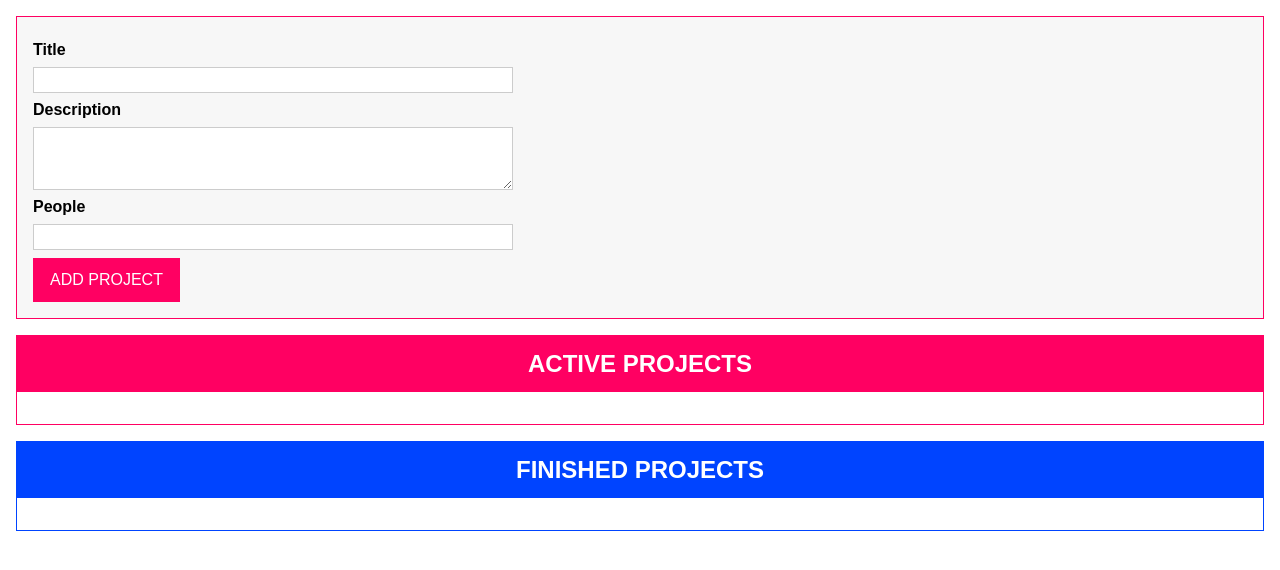
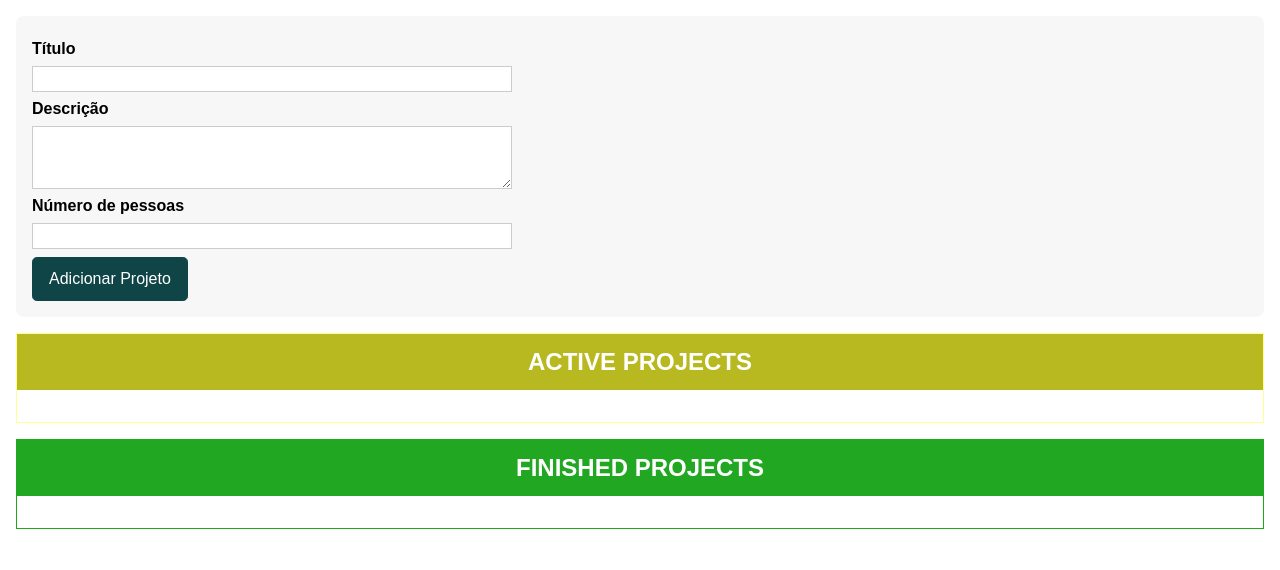
Before and after one commit to gustavoeyros/drag-drop-typescript-project, a website: page index.html in a window 1280 px wide. Drawn offline with Linux system fonts and the light colour scheme.

Commit message:
home color change

```diff
--- a/css/app.css
+++ b/css/app.css
@@ -33,16 +33,16 @@ textarea {
 input:focus,
 textarea:focus {
   outline: none;
-  background: #fff5f9;
 }
 
 button {
   font: inherit;
-  background: #ff0062;
-  border: 1px solid #ff0062;
+  background: #104547;
+  border: 1px solid #104547;
   cursor: pointer;
   color: white;
   padding: 0.75rem 1rem;
+  border-radius: 0.3em;
 }
 
 button:focus {
@@ -51,17 +51,18 @@ button:focus {
 
 button:hover,
 button:active {
-  background: #a80041;
-  border-color: #a80041;
+  background: #0B3132;
+  border-color: #0B3132;
+  transition: 0.5s ;
 }
 
 .projects {
   margin: 1rem;
-  border: 1px solid #ff0062;
+  border: 1px solid rgba(255, 255, 0, 0.438);
 }
 
 .projects header {
-  background: #ff0062;
+  background: rgb(184, 184, 32);;
   height: 3.5rem;
   display: flex;
   justify-content: center;
@@ -69,12 +70,14 @@ button:active {
 }
 
 #finished-projects {
-  border-color: #0044ff;
+  border-color: rgb(34, 167, 34);
 }
 
+
 #finished-projects header {
-  background: #0044ff;
+  background: rgb(34, 167, 34);
 }
+
 
 .projects h2 {
   margin: 0;
@@ -95,7 +98,7 @@ button:active {
 }
 
 .projects li h2 {
-  color: #ff0062;
+  color: black;
   margin: 0.5rem 0;
 }
 
@@ -123,6 +126,6 @@ button:active {
 #user-input {
   margin: 1rem;
   padding: 1rem;
-  border: 1px solid #ff0062;
   background: #f7f7f7;
+  border-radius: 0.5em;
 }
--- a/index.html
+++ b/index.html
@@ -12,18 +12,18 @@
     <template id="project-input">
       <form>
         <section class="form-control">
-          <label for="title">Title</label>
+          <label for="title">Título</label>
           <input type="text" id="title" />
         </section>
         <section class="form-control">
-          <label for="description">Description</label>
+          <label for="description">Descrição</label>
           <textarea id="description" rows="3"></textarea>
         </section>
         <section class="form-control">
-          <label for="people">People</label>
+          <label for="people">Número de pessoas</label>
           <input type="number" id="people" step="1" min="0" max="10" />
         </section>
-        <button type="submit">ADD PROJECT</button>
+        <button type="submit">Adicionar Projeto</button>
       </form>
     </template>
     <template id="single-project">
```
